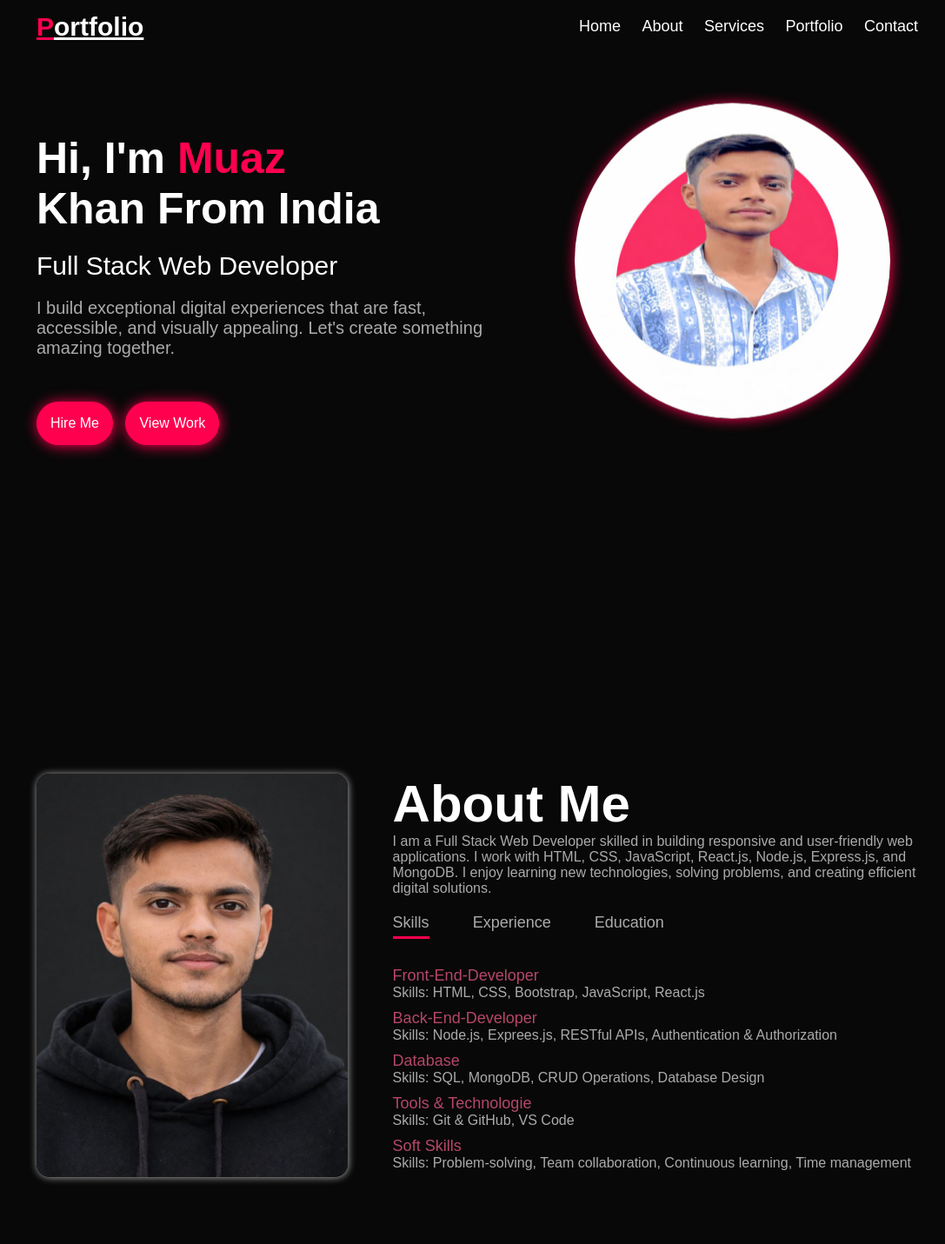
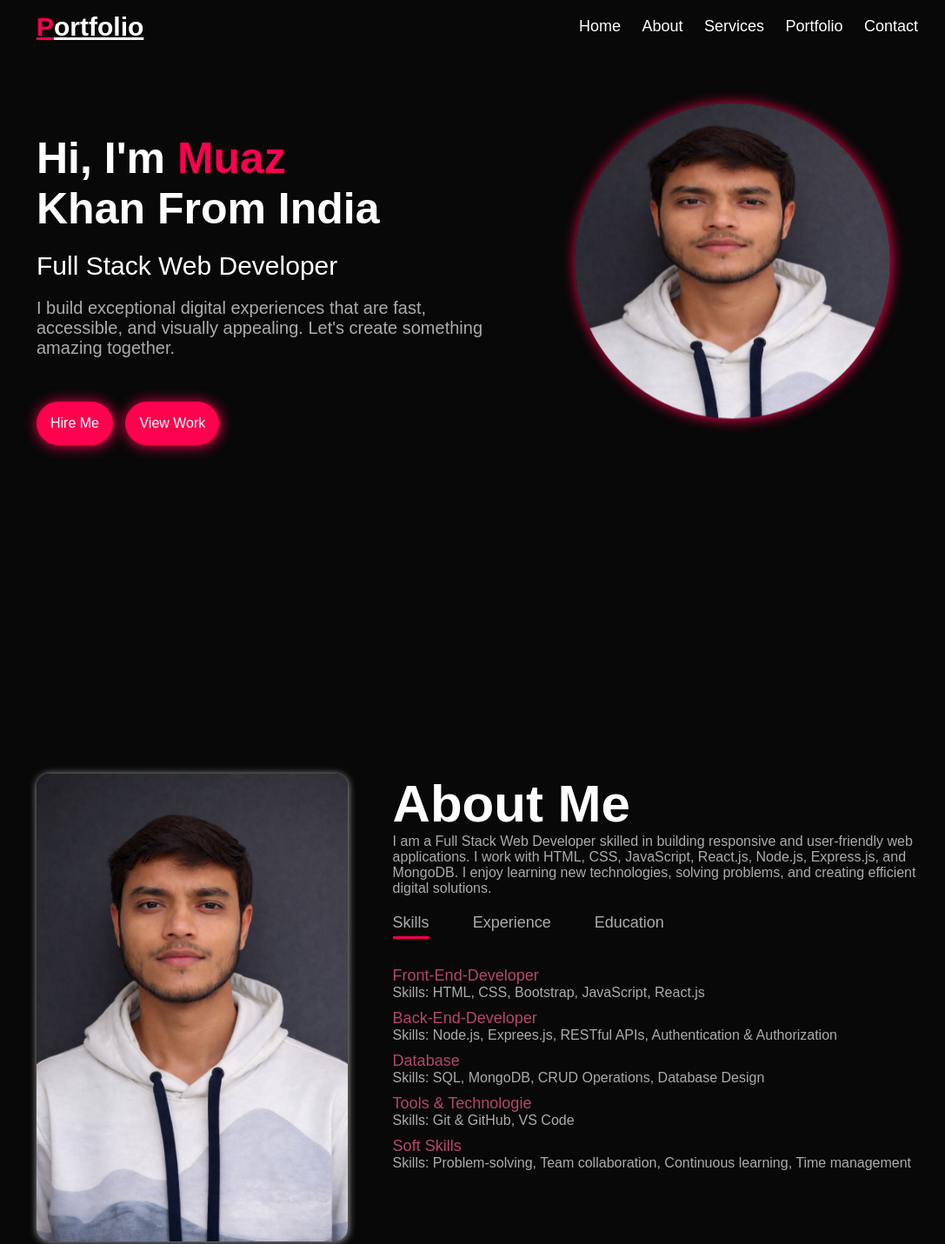
Before and after one commit to muazkhan72/Portfolio-website, a plain HTML site: page index.html in a window 1280 px wide. Shown: the top 1431 px of the page at 87% size, without its empty margins (86-1173 px from the left). Drawn offline with Linux system fonts and the light colour scheme.

Commit message:
change images and update index.html

```diff
--- a/index.html
+++ b/index.html
@@ -23,7 +23,7 @@
                 </ul>
                 <i class="fa-solid fa-bars fas" onclick="openmenu()"></i>
             </nav>
-            <div id="imagediv"><img src="images/profile 1.png" alt=""></div>
+            <div id="imagediv"><img src="images/imageb2.png" alt="profile-image"></div>
             <div class="header-text">
                 <h1>Hi, I'm <span>Muaz</span> <br>Khan From India</h1>
                 <p class="para1">Full Stack Web Developer</p>
@@ -38,7 +38,7 @@
         <div class="container">
             <div class="row">
                 <div class="about-col-1">
-                    <img src="images/about me pic.png" alt="user-photo">
+                    <img src="images/imageb1.png" alt="user-photo">
                 </div>
                 <div class="about-col-2">
                     <h1 class="sub-title">About Me</h1>
```
Also changed, not shown: images/about me pic.png (deleted), images/imageb1.png (added), images/imageb2.png (added), images/profile 1.png (deleted).
